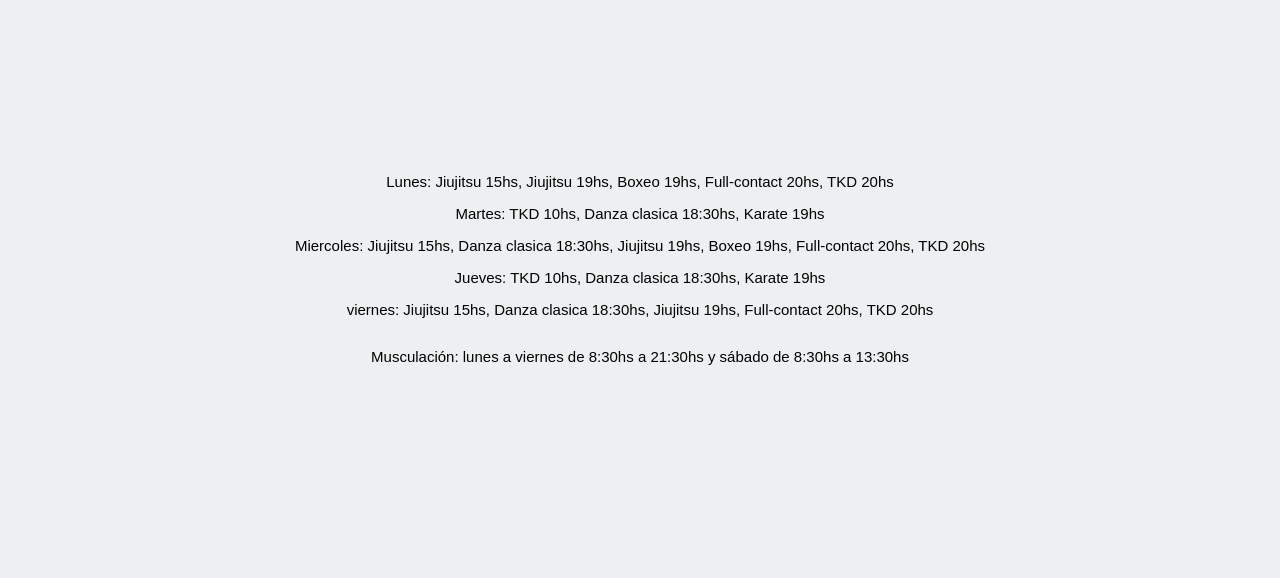
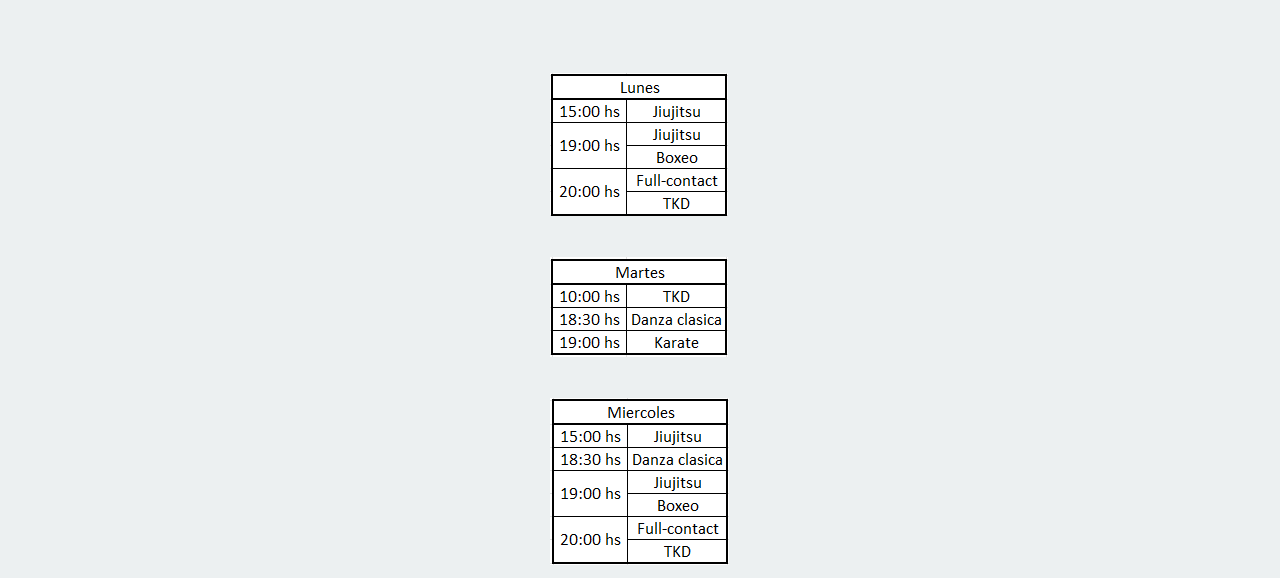
Before and after one commit to slopez11/PreEntrega3-Lopez, a website: page pages/horarios.html in a window 1280 px wide. Shown: the part 151-729 px from the top of the page. Drawn offline with Linux system fonts and the light colour scheme.

Commit message:
modificaciones en horarios

```diff
--- a/pages/horarios.html
+++ b/pages/horarios.html
@@ -64,11 +64,14 @@
         <div class="horarios">
             <div>
                 <img src="../imagenes/horarios.png" alt="">
-                <p class="tablets-y-menos">Lunes: Jiujitsu 15hs, Jiujitsu 19hs, Boxeo 19hs, Full-contact 20hs, TKD 20hs</p>
-                <p class="tablets-y-menos">Martes: TKD 10hs, Danza clasica 18:30hs, Karate 19hs</p>
-                <p class="tablets-y-menos">Miercoles: Jiujitsu 15hs, Danza clasica 18:30hs, Jiujitsu 19hs, Boxeo 19hs, Full-contact 20hs, TKD 20hs</p>
-                <p class="tablets-y-menos">Jueves: TKD 10hs, Danza clasica 18:30hs, Karate 19hs</p>
-                <p class="tablets-y-menos">viernes: Jiujitsu 15hs, Danza clasica 18:30hs, Jiujitsu 19hs, Full-contact 20hs, TKD 20hs</p>
+                <div>
+                    <p class="tablets-y-menos"><img class="horarios-por-dia" src="../imagenes/horarios-lunes.png" alt="Horarios dia lunes"></p>
+                    <p class="tablets-y-menos"><img class="horarios-por-dia" src="../imagenes/horarios-martes.png" alt="Horarios dia martes"></p>
+                    <p class="tablets-y-menos"><img class="horarios-por-dia" src="../imagenes/horarios-miercoles.png" alt="Horarios dia miercoles"></p>
+                    <p class="tablets-y-menos"><img class="horarios-por-dia" src="../imagenes/horarios-jueves.png" alt="Horarios dia jueves"></p>
+                    <p class="tablets-y-menos"><img class="horarios-por-dia" src="../imagenes/horarios-viernes.png" alt="Horarios dia viernes"></p>
+                </div>
+
             </div>
             <div class="horarios-texto">
                 <p>Musculación: lunes a viernes de 8:30hs a 21:30hs y sábado de 8:30hs a 13:30hs </p>
--- a/scss/components/_responsive.scss
+++ b/scss/components/_responsive.scss
@@ -246,16 +246,17 @@
 @media (max-width: 1350px) {
     div{
         .horarios{
+            height: 900px;
+            justify-content: center;
                 div {
                     img {
                         display: none;
                     }
                     .tablets-y-menos {
-                        font-size: 15px;
-                        font-family: Arial, Helvetica, sans-serif;
-                        display: flex;
-                        text-align: center;
-                        justify-content: center;
+                        .horarios-por-dia {
+                            display: flex;
+                            padding-top: 25px;
+                        }
 
                     }
                 }
@@ -265,6 +266,8 @@
                 font-size: 15px;
                 font-family: Arial, Helvetica, sans-serif;
                 }
+                text-align: center;
+                padding-top: 25px;
             }
         }
     }
```
Also changed, not shown: css/style.css, 1 other file.
